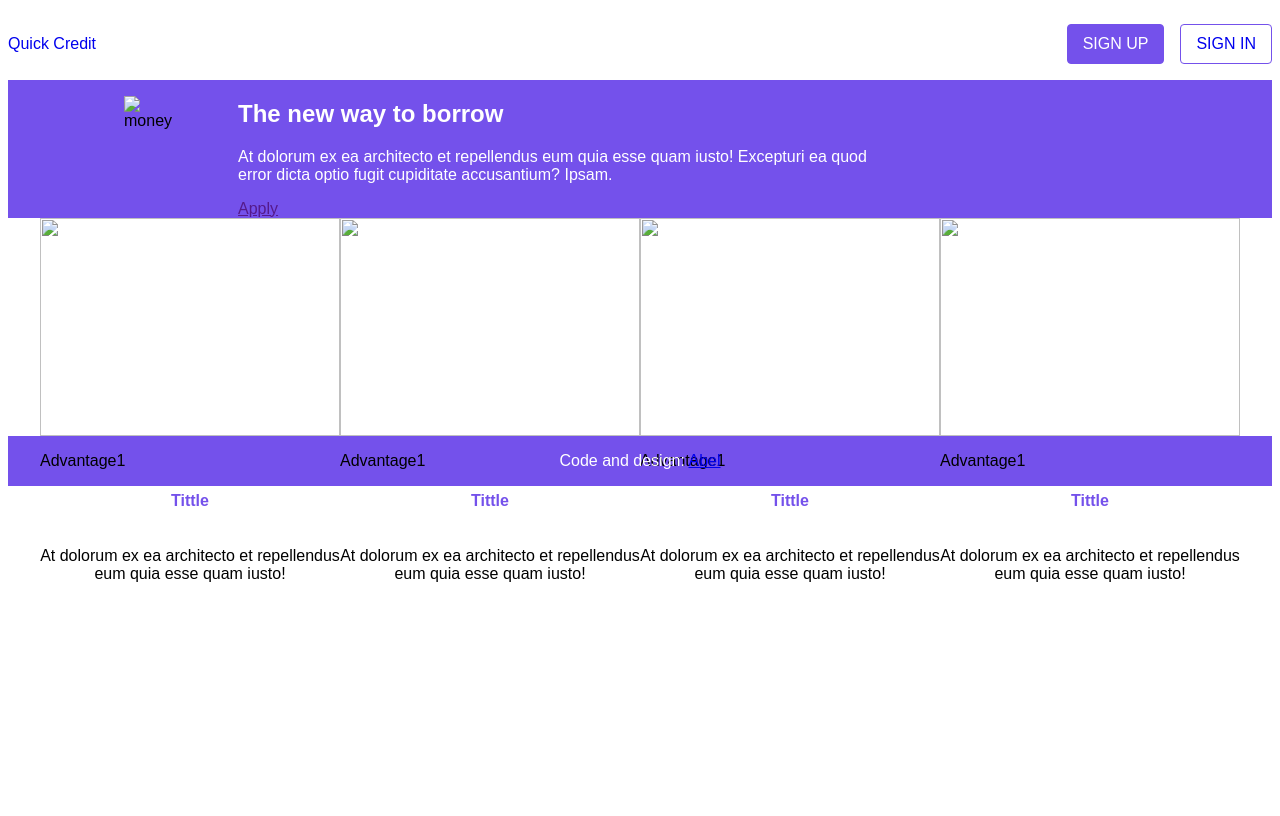
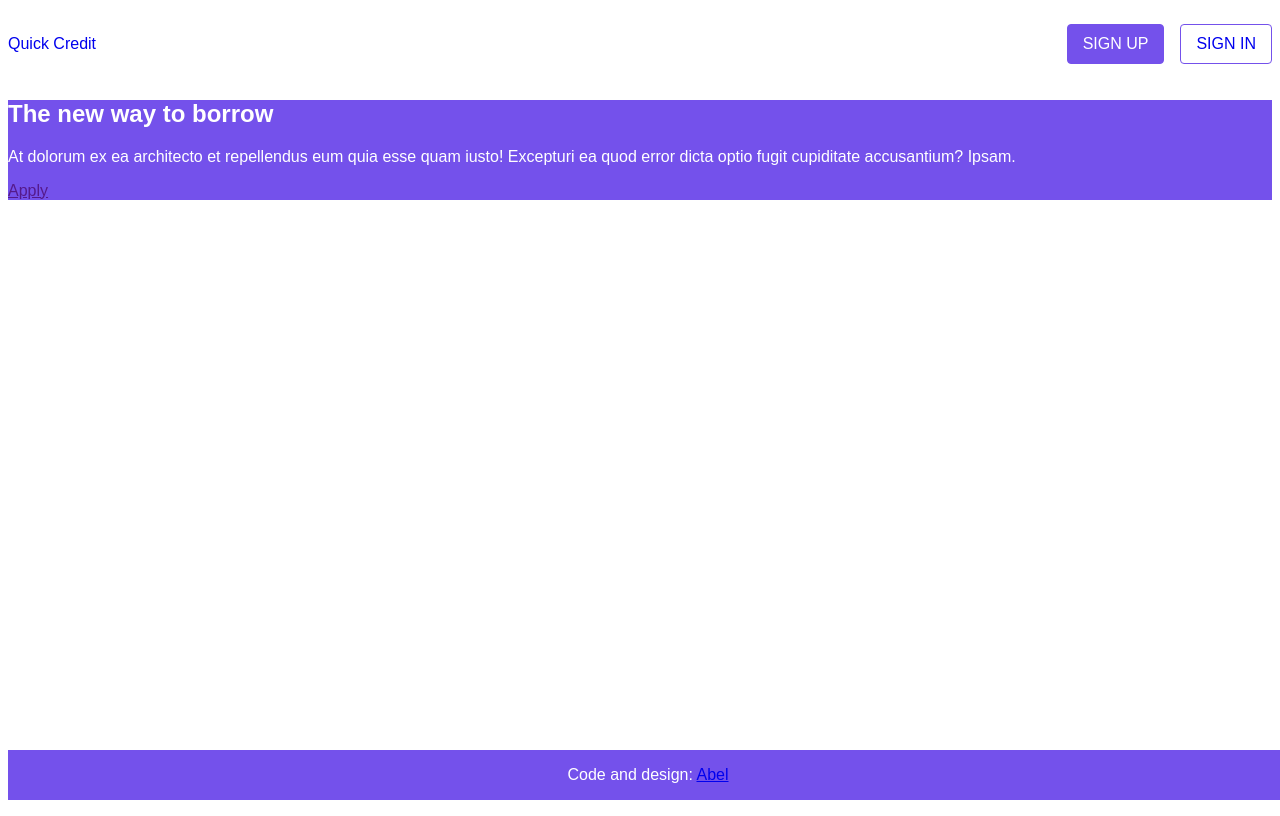
Before and after one commit to Bam92/quickCredit, a plain HTML site: page UI/index.html in a window 1280 px wide. Drawn offline with Linux system fonts and the light colour scheme.

Commit message:
feat (dashboard): delete non-important content
The project needs to focus on very important features first that are on the specs as defined by the client

Everything else is secondary and can be ignored

[#165472424]

```diff
--- a/UI/index.html
+++ b/UI/index.html
@@ -29,8 +29,8 @@
 
      <!-- Call to action -->
      <section class="callToAction">
-      <div class="callToAction_wrapper">
-       <div class="callToAction_image_wrapper"><img src="images/signin-form.png" alt="money"></div>
+      <!--div class="callToAction_wrapper"-->
+       <!--div class="callToAction_image_wrapper"><img src="images/signin-form.png" alt="money"></div-->
        <div class="callToAction_description_wrapper">
         <h1>The new way to borrow </h1>
         <p>At dolorum ex ea architecto et repellendus eum quia esse quam iusto! Excepturi ea quod error dicta optio fugit cupiditate accusantium? Ipsam.</p>
@@ -38,47 +38,7 @@
            <a href="">Apply</a>
         </div>
         </div>
-        </div>
-     </section>
 
-     <!-- Content -->
-     <section>
-       <div id="listAdvantages">
-         <div class="advantages_wrapper">
-          <div class="advantage" id="advantage1">
-            <img src="" alt="" class="advantageImg">Advantage1
-            <div class="advantageDescriptioin">
-              <h4>Tittle</h4>
-               <p>At dolorum ex ea architecto et repellendus eum quia esse quam iusto!</p>
-            </div>
-
-          </div>
-
-          <div class="advantage" id="advantage2">
-            <img src="" alt="" class="advantageImg">Advantage1
-            <div class="advantageDescriptioin">
-              <h4>Tittle</h4>
-               <p>At dolorum ex ea architecto et repellendus eum quia esse quam iusto!</p>
-            </div>
-          </div>
-
-          <div class="advantage" id="advantage3">
-            <img src="" alt="" class="advantageImg">Advantage1
-            <div class="advantageDescriptioin">
-              <h4>Tittle</h4>
-               <p>At dolorum ex ea architecto et repellendus eum quia esse quam iusto!</p>
-            </div>
-          </div>
-
-          <div class="advantage" id="advantage4">
-            <img src="" alt="" class="advantageImg">Advantage1
-            <div class="advantageDescriptioin">
-              <h4>Tittle</h4>
-               <p>At dolorum ex ea architecto et repellendus eum quia esse quam iusto!</p>
-            </div>
-          </div>
-        </div>
-       </div>
      </section>
 
      <!-- Footer -->
--- a/UI/style.css
+++ b/UI/style.css
@@ -1,15 +1,12 @@
 body {
-  /* margin: 0;
-   background: #f6f5f7;
-   display: flex;
-   justify-content: center;
-   align-items: center;
-   flex-direction: column;
+
    height: 100vh;
-   margin: -20px 0 50px;*/
+   /*margin: -20px 0 50px;*/
    font-family: "Montserrat",sans-serif;
    font-weight: 400;
    font-size: 1rem;
+
+
 }
 
 /* -------------------------------
@@ -68,31 +65,35 @@ header a {
 
 .callToAction {
 
-   padding-bottom: 0 !important;
    background-color: #7451eb;
+   /*background: url(images/finance.jpg) no-repeat center center; */
+   height: 100%;
+   background-size: cover;
+   min-height: 100%;
+   min-width: 100%;
 }
 
-.callToAction_wrapper {
+/*.callToAction_wrapper {
    display: flex;
    max-width: 968px;
    width: 100%;
    /*padding-left: 16px;
    padding-right: 16px;*/
 }
-
-img {
+*/
+/*img {
    max-height: 100%;
 }
 .callToAction_image_wrapper {
-   /*padding-left: 100px;*/
+   /*padding-left: 100px;
    margin-right: 50px;
    margin-left: 100px;
    padding: 16px;
-}
+}*/
 
 .callToAction_description_wrapper {
   /* padding-left: 100px;*/
-   margin-right: 100px;
+  /* margin-right: 100px;*/
 }
 
 .callToAction_description_wrapper h1, .callToAction_description_wrapper p {
@@ -164,23 +165,7 @@ footer {
    color: #ffffff;
    display: flex;
    justify-content: center;
+   position: fixed;
+   bottom: 0;
+   width: 100%;
 }
-
-
-.advantageImg {
-   width: 100%;
-   height: 100%;
-   /*display: flex;*/
-   /*max-height: 232px;*/
-   align-items: center;
-   margin-bottom: 16px;
-   justify-content: center;
-}
-
-.advantageDescriptioin {
-   display: flex;
-   text-align: center;
-   align-items: center;
-   margin-bottom: 32px;
-   flex-direction: column;
-}
```
